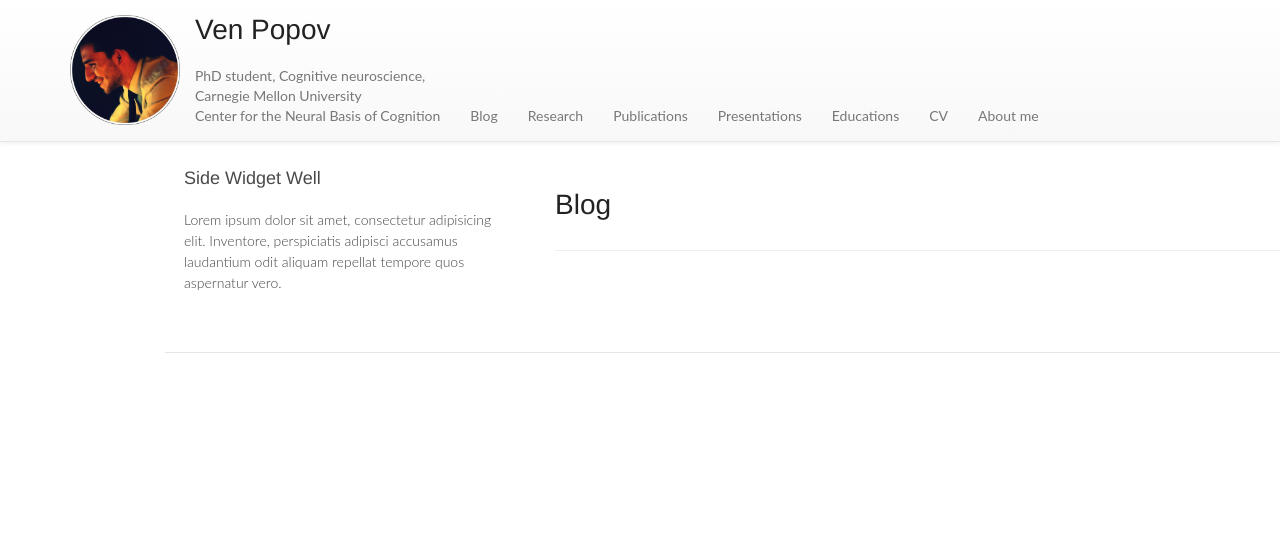
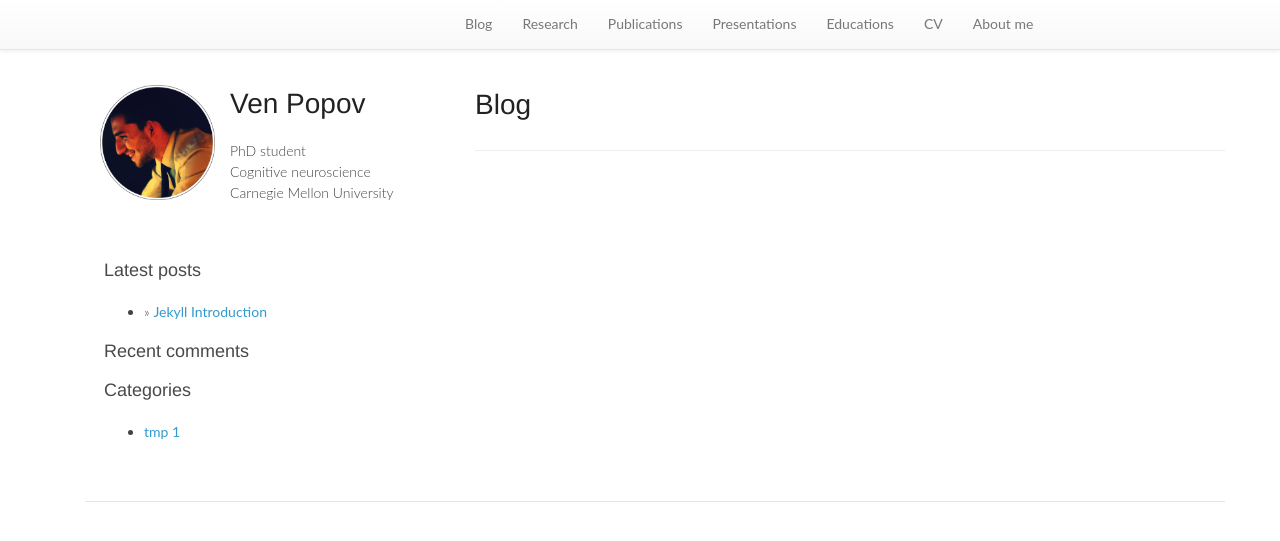
Before and after one commit to venpopov/venpopov.github.io, a Jekyll site: the page built from blog.html, in a window 1280 px wide. Shown: the top 541 px of the page. Built offline with Jekyll 4.4.1, drawn with Linux system fonts in a browser that asks for light colours; nearby versions of some CDN libraries; comment, search, counter and statistics services are not loaded.

Commit message:
fix website

```diff
--- a/_config.yml
+++ b/_config.yml
@@ -96,6 +96,12 @@ JB :
     duoshuo :
       short_name : jekyllbootstrap
 
+  disqus_commments:
+    api_key:      etuw0oSHbH7Ogi72NUxzECW8ZPf7nAJUi4caVjktirYPwlvhyJnpDHzwM12FRVBE
+    api_secret:   0tGV4L4xgnMxYZeWgMLXd0FpM1osLR1yNjNTdKxcEJa5fTWSNa5lKNPfNzMjFgD8
+    forum_name:   venpopov.com
+    limit:        10
+
   # Settings for analytics helper
   # Set 'provider' to the analytics provider you want to use.
   # Set 'provider' to false to turn analytics off globally.
--- a/_includes/themes/vp/default.html
+++ b/_includes/themes/vp/default.html
@@ -56,24 +56,8 @@
     <div id="wrap">
       <nav class="navbar navbar-fixed-top navbar-default" role="navigation">
       	<div class="container">
-	        <div class="navbar-header">
-	          <button type="button" class="navbar-toggle" data-toggle="collapse" data-target="#jb-navbar-collapse">
-	            <span class="sr-only">Toggle navigation</span>
-	            <span class="icon-bar"></span>
-	            <span class="icon-bar"></span>
-	            <span class="icon-bar"></span>
-	          </button>
-	          <a class="navbar-brand" href="{{ HOME_PATH }}">
-		        <img src="{{ BASE_PATH }}/images/avatar.png", style="width:110px;height:110px;">
-	          </a>
-	          <a class="navbar-brand" href="{{ HOME_PATH }}">
-				        <h1>Ven Popov</h1>
-				        PhD student, Cognitive neuroscience,</br>
-						Carnegie Mellon University</br>
-						Center for the Neural Basis of Cognition
-	          </a>
-	        </div>
-
+      		<div class="col-lg-4">
+      		</div>
 	        <div class="collapse navbar-collapse navbar-header" id="jb-navbar-collapse">
 	          <ul class="nav navbar-nav">
 	          	<li><a href="{{ BASE_PATH }}/blog.html">Blog</a></li>
@@ -94,10 +78,36 @@
          <div class="row">
             <!-- Side Widget Well -->
             <div class="col-lg-4">
-	            <div class="well">
-	                <h4>Side Widget Well</h4>
-	                <p>Lorem ipsum dolor sit amet, consectetur adipisicing elit. Inventore, perspiciatis adipisci accusamus laudantium odit aliquam repellat tempore quos aspernatur vero.</p>
-	            </div>
+
+	          <a class="navbar-brand" href="{{ HOME_PATH }}">
+		        <img src="{{ BASE_PATH }}/images/avatar.png", style="width:115px;height:115px;">
+	          </a>
+	          <div class="well">
+				        <h1>Ven Popov</h1>
+				        PhD student</br>
+				        Cognitive neuroscience</br>
+						Carnegie Mellon University</br>
+	          </div>
+	          <div class="well">
+	                <h4>Latest posts</h4>
+	                <ul>
+		   				{% for post in site.posts limit:10 %}
+		      				<li>&raquo; <a href="{{ post.url }}">{{ post.title }}</a></li>
+		    			{% endfor %}
+		  			</ul>
+	                <h4>Recent comments</h4>
+	                <ul>
+		   				{% for comment in site.comments limit:10 %}
+		      				<li>&raquo; <a href="{{ comment.url }}">{{ comment.title }}</a></li>
+		    			{% endfor %}
+		  			</ul>
+	                <h4>Categories</h4>
+	                <ul>
+  						{% assign categories_list = site.categories %}
+  						{% include JB/categories_list %}
+  					</ul>
+	          </div>
+
 	        </div>
             <!-- Blog Post Content Column -->
             <div class="col-md-8">
@@ -127,5 +137,6 @@
     <!-- Placed at the end of the document so the pages load faster -->
     <script src="https://ajax.googleapis.com/ajax/libs/jquery/1.10.2/jquery.min.js"></script>
     <script src="{{ ASSET_PATH }}/js/bootstrap.min.js"></script>
+    <script id="dsq-count-scr" src="//venpopov.disqus.com/count.js" async></script>
   </body>
 </html>
--- a/assets/themes/vp/css/style.css
+++ b/assets/themes/vp/css/style.css
@@ -119,7 +119,7 @@
 @import url(https://fonts.googleapis.com/css?family=Lato:400italic,700italic,300,700);
 
 body {
-  padding:150px;
+  padding:70px;
   font: 14px/1.5 Lato, "Helvetica Neue", Helvetica, Arial, sans-serif;
   color:#444;
   font-weight:300;
```
Also changed, not shown: assets/themes/vp/css/bootstrap.min.css.
